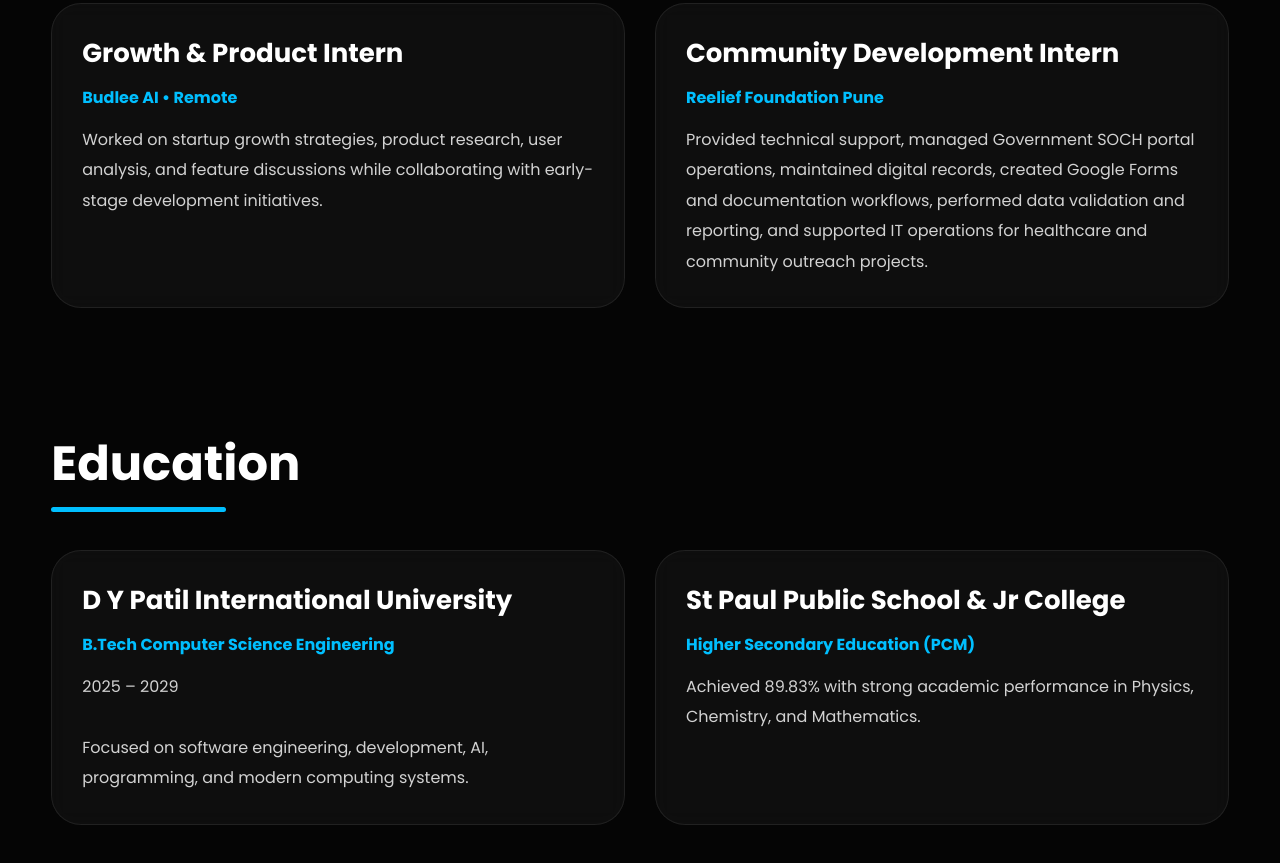
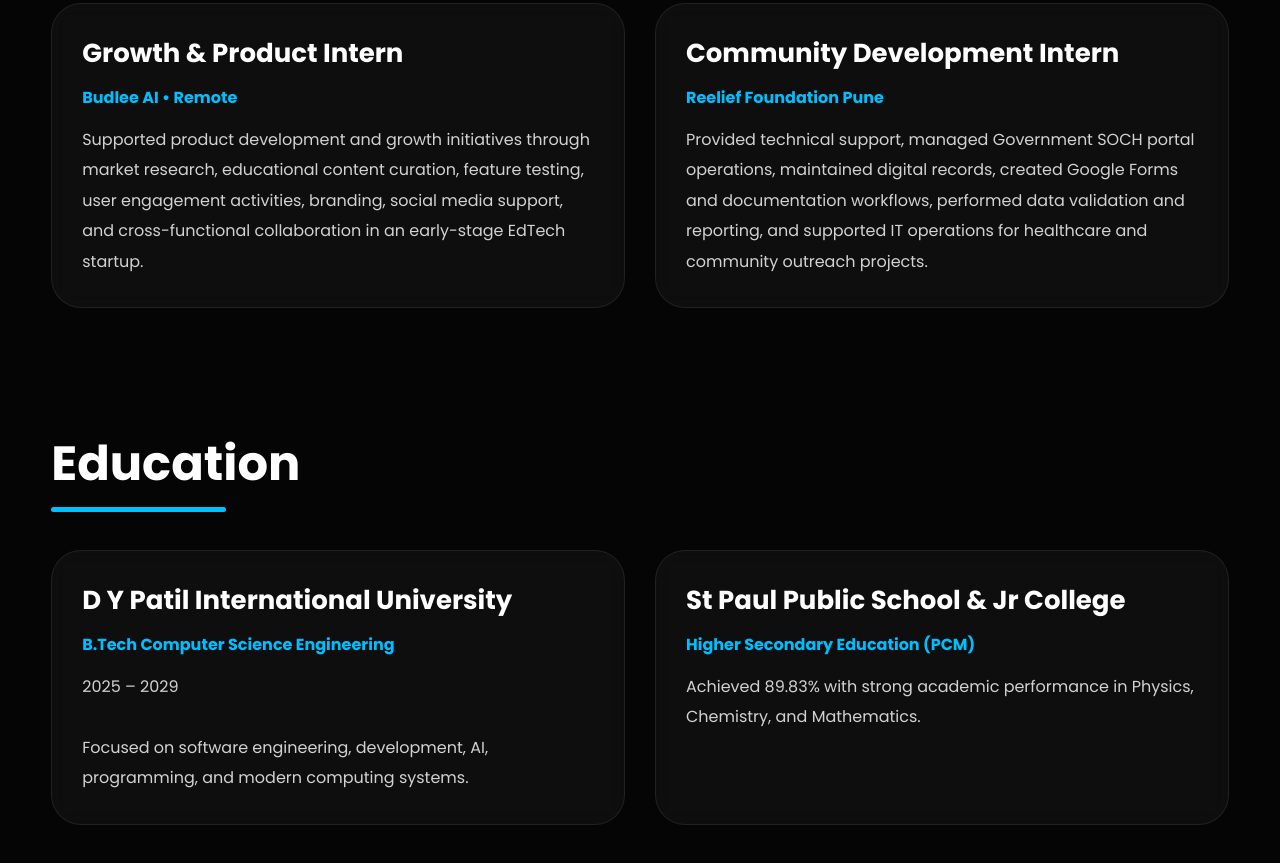
Before and after one commit to PrashamKumbhare/Portfolio, a plain HTML site: page index.html in a window 1280 px wide. Shown: the part 1279-2142 px from the top of the page. Drawn offline with Linux system fonts and the light colour scheme.

Commit message:
Update index.html

```diff
--- a/index.html
+++ b/index.html
@@ -515,7 +515,7 @@
 <h4>Budlee AI • Remote</h4>
 
 <p>
-Worked on startup growth strategies, product research, user analysis, and feature discussions while collaborating with early-stage development initiatives.
+Supported product development and growth initiatives through market research, educational content curation, feature testing, user engagement activities, branding, social media support, and cross-functional collaboration in an early-stage EdTech startup.
 </p>
 </div>
 
```
